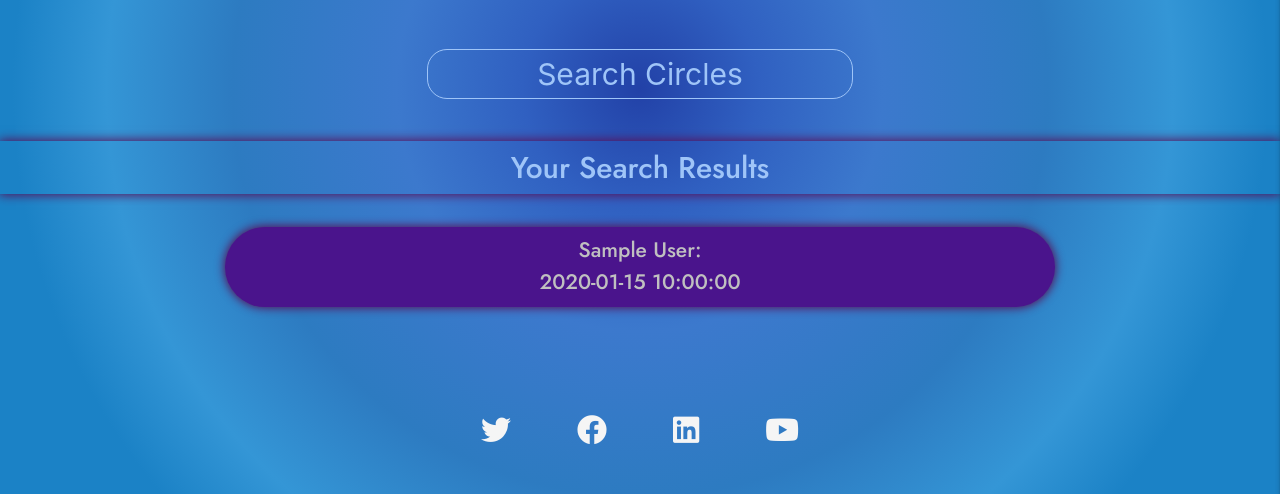
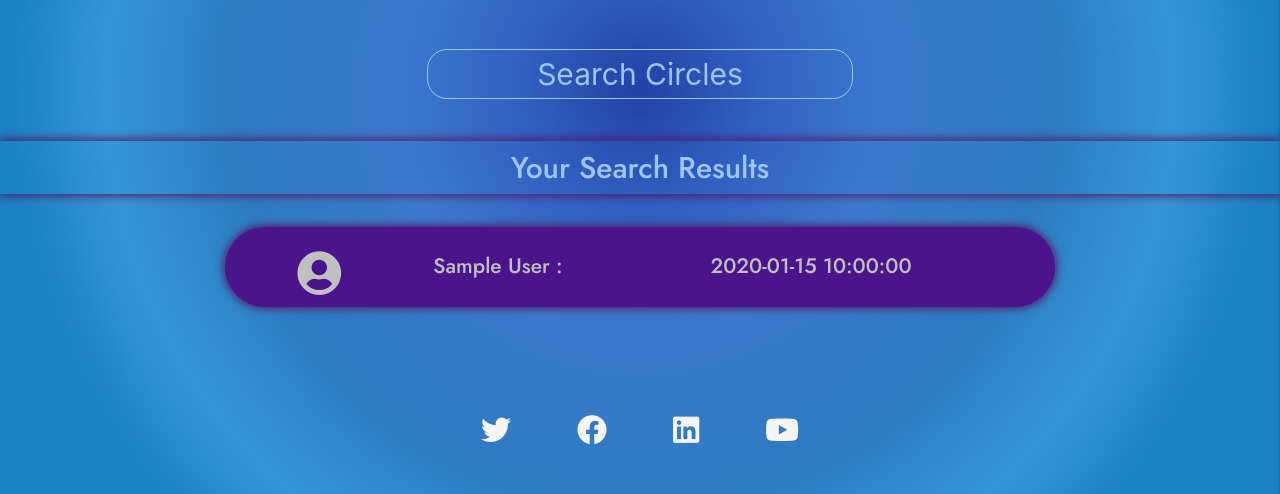
Before and after one commit to Mr-Smyth/circles, a Flask app: template templates/home.html in a window 1280 px wide. Shown: the part 365-859 px from the top of the page. Run offline with Flask 2, Linux system fonts and the light colour scheme; the template is opened without the code that fills it: most values are stand-ins (such as "Sample title", 1, 10 or a date in 2020); some libraries are stand-ins or nearby versions.

Commit message:
Add  icon to each search result. Add Heading to search results

```diff
--- a/static/css/home.css
+++ b/static/css/home.css
@@ -87,7 +87,7 @@ button:focus {
 
 .search-result{
     display: flex;
-    flex-direction: column;
+    flex-direction: row;
     text-align: center;
     justify-content: center;
     background-color: #4a148c;
@@ -98,6 +98,19 @@ button:focus {
     box-shadow: 0px 0px 10px 1px rgba(87,15,87,1);
     overflow: hidden;
 }
+.search-result i{
+    display: none;
+    width: 50px;
+    font-size: 3rem;
+}
+.result-details{
+    width: 80%;
+    display: flex;
+    flex-direction: row;
+    flex-wrap: wrap;
+    align-content: center;
+    justify-content: space-around;
+}
 
 /* MEDIA QUERIES */
 /* portrait tablets, portrait iPad, e-readers (Nook/Kindle), landscape 800x480 phones (Android) */
@@ -106,6 +119,9 @@ button:focus {
 
 /* tablet, landscape iPad, lo-res laptops ands desktops */
 @media (min-width:801px) {
+    .search-result i{
+        display: block;
+    }
     .btn-small {
         font-size: 1.4rem;
     }
--- a/templates/home.html
+++ b/templates/home.html
@@ -71,10 +71,13 @@
 					<div class="col s10 push-s1 m8 push-m2">
                     <a href="{{ url_for('view_circle', person_id=person._id) }}">
 						<div class="card-panel search-result">
-							<span>{{ person.first_name.capitalize() }} {{ person.last_name.capitalize() }}:
-				        </span>
-                        <span>{{ person.dob }}
-				        </span>
+                        <i class="fas fa-user-circle left"></i>
+                        <div class="result-details">
+                            <span>{{ person.first_name.capitalize() }} {{ person.last_name.capitalize() }} :
+                            </span>
+                            <span>{{ person.dob }}
+                            </span>
+                        </div>
 						</div>
                         </a>
 					</div>
```
